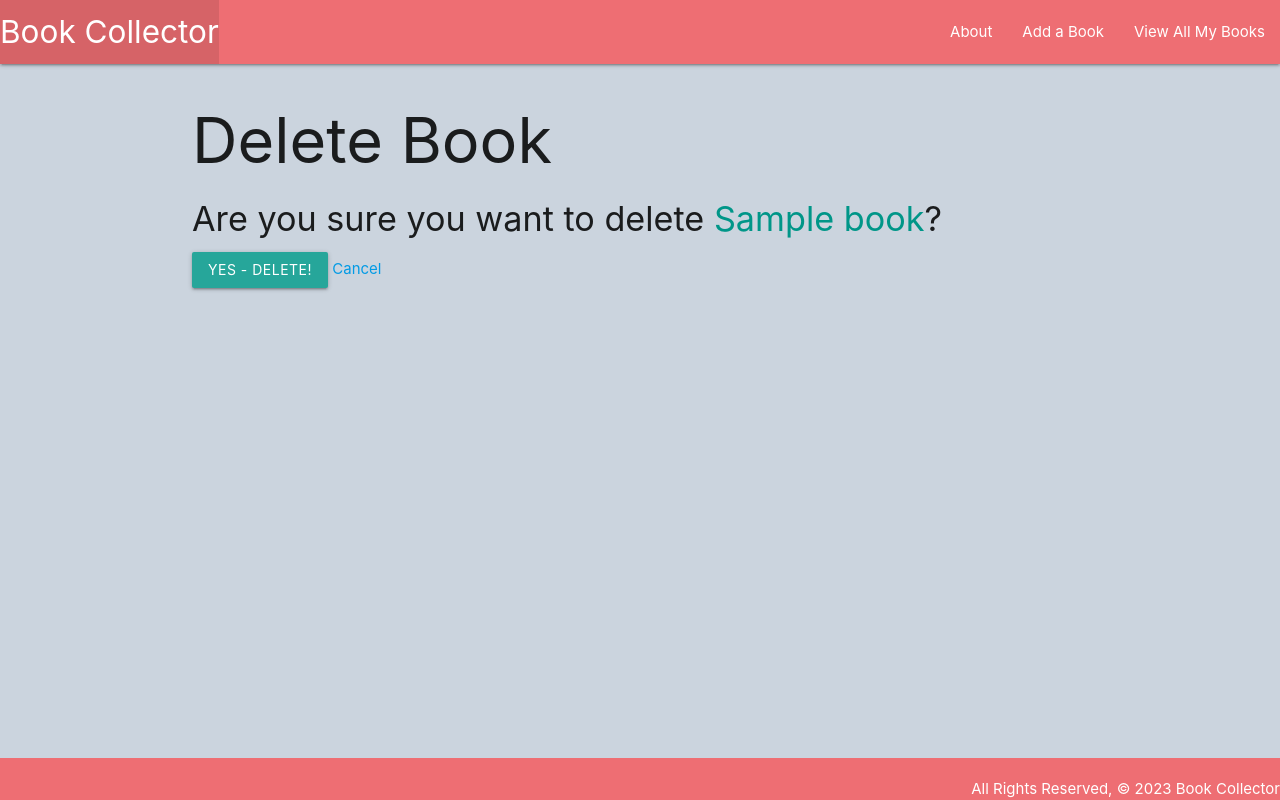
After one commit to Kawther303/BooksCollector, a Django app: page /Book/1/delete/ in a window 1280 px wide. The commit adds this page. Run offline with Django 4.2, Linux system fonts and the light colour scheme; tables that the repository leaves empty hold one stand-in row (values such as "Sample post").

Commit message:
complete part1 day03

```diff
--- a/bookcollector/main_app/models.py
+++ b/bookcollector/main_app/models.py
@@ -1,4 +1,5 @@
 from django.db import models
+from django.urls import reverse
 
 # Create your models here.
 from django.db import models
@@ -11,3 +12,5 @@ class Book(models.Model):
   description = models.TextField(max_length=200)
   release_year = models.IntegerField()
   image= models.ImageField(upload_to = "main_app/static/uploads", default= "" )
+  def get_absolute_url(self):
+    return reverse('detail', kwargs={'book_id': self.id})
--- a/bookcollector/main_app/templates/base.html
+++ b/bookcollector/main_app/templates/base.html
@@ -16,6 +16,7 @@
           <li> <a href="{% url 'home' %}" class='left brand-logo'>Book Collector</a></li>
           </ul>
           <ul class="right">  <li> <a href="{% url 'about' %}"> About</a></li>
+            <li><a href="{% url 'books_create' %}">Add a Book</a></li>
           <li><a href="{% url 'index' %}">View All My Books</a></li>
           </ul>
 
--- /dev/null
+++ b/bookcollector/main_app/templates/main_app/book_confirm_delete.html
@@ -0,0 +1,15 @@
+{% extends 'base.html' %}
+
+{% block content %}
+
+<h1> Delete Book</h1>
+<h4> Are you sure you want to delete
+  <span class="teal-text">{{ object.name }}</span>?</h4>
+
+  <form action="" method="POST">
+    {% csrf_token %}
+    <input type="submit" value="Yes - Delete!" class="btn">
+    <a href="{% url 'detail' book.id %}"> Cancel</a>
+  </form>
+
+{% endblock %}
--- a/bookcollector/main_app/urls.py
+++ b/bookcollector/main_app/urls.py
@@ -6,5 +6,8 @@ urlpatterns = [
     path('', views.home, name = 'home'),
     path('about/', views.about, name = 'about'),
     path('books/', views.books_index , name= 'index'),
-    path('books/<int:book_id>', views.books_detail , name='detail')
+    path('books/<int:book_id>', views.books_detail , name='detail'),
+    path('BookCreate',views.BookCreate.as_view(),name='books_create'),
+    path('books/<int:pk>/update/',views.BookUpdate.as_view(),name='books_update'),
+    path('Book/<int:pk>/delete/',views.BookDelete.as_view(),name='books_delete')
 ]
--- a/bookcollector/main_app/views.py
+++ b/bookcollector/main_app/views.py
@@ -1,6 +1,8 @@
 from django.shortcuts import render
 from django.http import HttpResponse
 from .models import Book
+from django.views.generic.edit import CreateView,UpdateView,DeleteView
+
 # # Create your views here.
 
 # class Book:
@@ -14,6 +16,18 @@ from .models import Book
 #   Book('xxxx','ccc','Histical Novel',2022),
 #   Book('111we','vvv','Story',2020)
 # ]
+
+class BookCreate(CreateView):
+  model=Book
+  fields='__all__'
+
+class BookUpdate(UpdateView):
+  model=Book
+  fields=['description','release_year']
+
+class BookDelete(DeleteView):
+  model=Book
+  success_url = '/books/'
 
 def home(request):
   return render(request, 'index.html')
```
Also changed, not shown: bookcollector/main_app/templates/books/detail.html (+6 -1 lines), bookcollector/main_app/templates/main_app/book_form.html (added, +19 -0 lines), bookcollector/main_app/static/uploads/dogitem1.webp (added), bookcollector/main_app/static/uploads/qh58jlmh89g7a7f9htihety1gb9ihu_1024x1024_1.webp (added).
